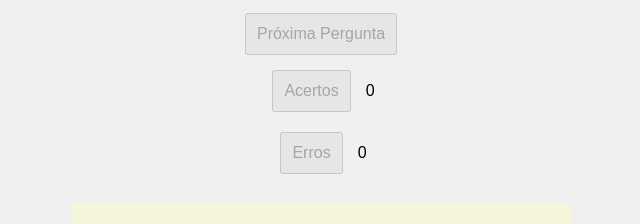
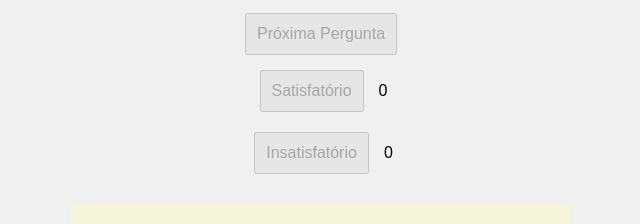
Before and after one commit to rafaguipe/rafaguipe.github.io, a plain HTML site: page jogodaproexis2/jogodaproexis2.html in a window 1280 px wide. Shown: the part 368-592 px from the top of the page, without its empty margins (319-959 px from the left). Drawn offline with Linux system fonts and the light colour scheme.

Commit message:
satisfatorio

```diff
--- a/jogodaproexis2/jogodaproexis2.html
+++ b/jogodaproexis2/jogodaproexis2.html
@@ -112,11 +112,11 @@
         <div class="buttons">
             <button id="nextQuestionButton" onclick="nextQuestion()" disabled>Próxima Pergunta</button>
             <div class="score">
-                <button id="correctButton" onclick="incrementCorrect()" disabled>Acertos</button>
+                <button id="correctButton" onclick="incrementCorrect()" disabled>Satisfatório</button>
                 <div id="correctScore">0</div>
             </div>
             <div class="score">
-                <button id="wrongButton" onclick="incrementWrong()" disabled>Erros</button>
+                <button id="wrongButton" onclick="incrementWrong()" disabled>Insatisfatório</button>
                 <div id="wrongScore">0</div>
             </div>
         </div>
```
